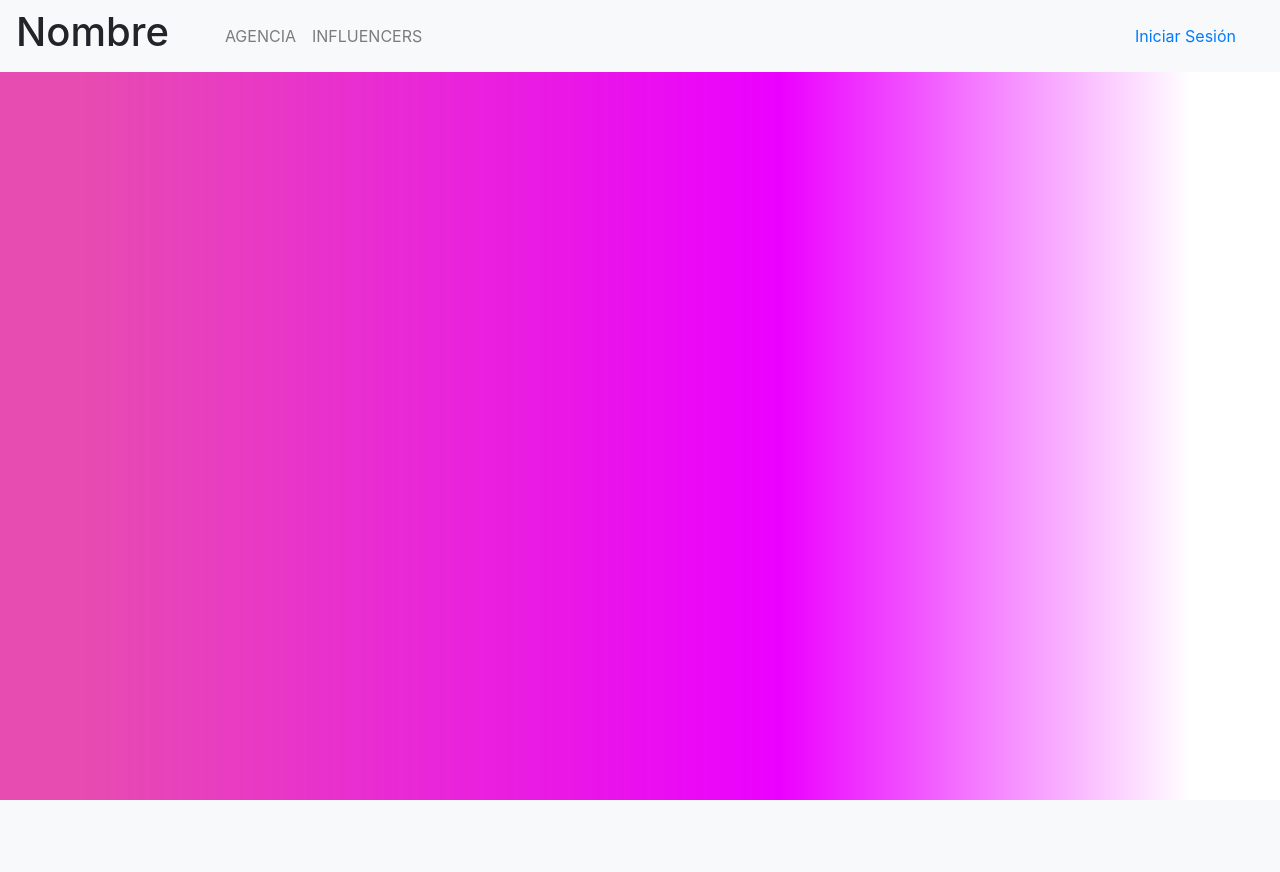
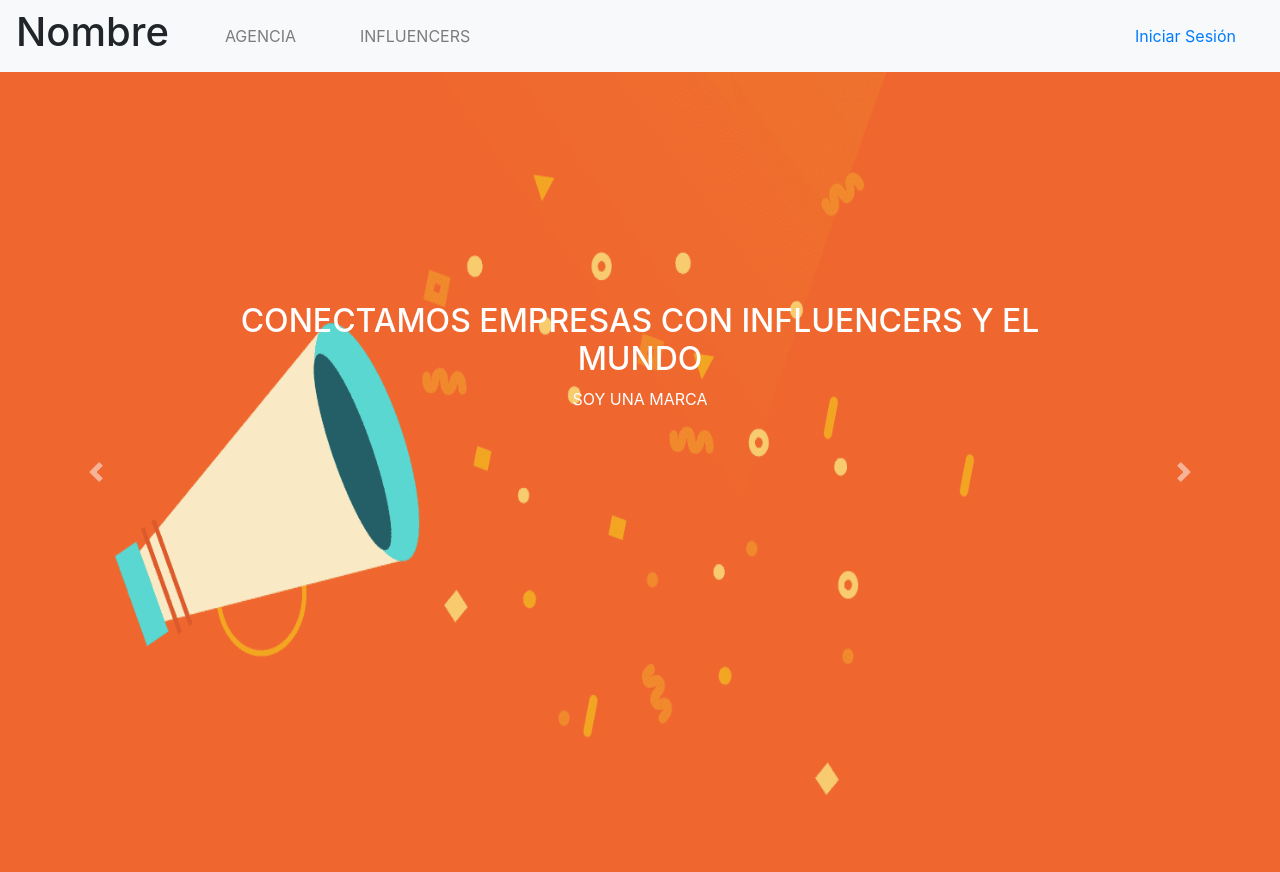
Before and after one commit to haroldcamacho/pagina_ing_com, a PHP site: page /views/influencers.html in a window 1280 px wide. Before the commit the page ends 800 px from the top, so only its background shows below. Run offline with PHP 8.4, Linux system fonts and the light colour scheme; some libraries are stand-ins or nearby versions.

Commit message:
add carousel

```diff
--- a/scripts/main.js
+++ b/scripts/main.js
@@ -1,25 +1,26 @@
-document.addEventListener('DOMContentLoaded', () => {
+$(document).ready(function(){
+  // Activate Carousel
+  $("#myCarousel").carousel();
 
-    // Get all "navbar-burger" elements
-    const $navbarBurgers = Array.prototype.slice.call(document.querySelectorAll('.navbar-burger'), 0);
+  // Enable Carousel Indicators
+  $(".item1").click(function(){
+    $("#myCarousel").carousel(0);
+  });
+  $(".item2").click(function(){
+    $("#myCarousel").carousel(1);
+  });
+  $(".item3").click(function(){
+    $("#myCarousel").carousel(2);
+  });
+  $(".item4").click(function(){
+    $("#myCarousel").carousel(3);
+  });
 
-    // Check if there are any navbar burgers
-    if ($navbarBurgers.length > 0) {
-
-      // Add a click event on each of them
-      $navbarBurgers.forEach( el => {
-        el.addEventListener('click', () => {
-
-          // Get the target from the "data-target" attribute
-          const target = el.dataset.target;
-          const $target = document.getElementById(target);
-
-          // Toggle the "is-active" class on both the "navbar-burger" and the "navbar-menu"
-          el.classList.toggle('is-active');
-          $target.classList.toggle('is-active');
-
-        });
-      });
-    }
-
+  // Enable Carousel Controls
+  $(".left").click(function(){
+    $("#myCarousel").carousel("prev");
   });
+  $(".right").click(function(){
+    $("#myCarousel").carousel("next");
+  });
+});
--- a/styles/styles.css
+++ b/styles/styles.css
@@ -1,4 +1,9 @@
-html {
-    background: rgb(223,18,150) !important;
-    background: linear-gradient(90deg, rgba(223,18,150,0.7539390756302521) 6%, rgba(235,0,255,1) 61%, rgba(255,255,255,1) 93%) !important;
-}
+img {
+    height: 100vh;
+  }
+
+  .carousel-caption {
+    transform: translateY(-50%);
+    bottom: 0;
+    top: 50%;
+  }
--- a/views/influencers.html
+++ b/views/influencers.html
@@ -32,18 +32,52 @@
     </button>
     <div class="collapse navbar-collapse" id="navbarText">
       <ul class="navbar-nav mr-auto">
-        <li class="nav-item">
+        <li class="nav-item pr-5">
           <a class="nav-link" href="#">AGENCIA <span class="sr-only">(current)</span></a>
         </li>
-        <li class="nav-item">
+        <li class="nav-item pr-5">
           <a class="nav-link" href="#">INFLUENCERS</a>
         </li>
       </ul>
       <span class="navbar-item">
-        <a class="nav-link" href="#">Iniciar Sesión</a>
+        <a class="nav-link" href="./login.html">Iniciar Sesión</a>
       </span>
     </div>
   </nav>
+
+  <div id="carouselExampleControls" class="carousel slide" data-ride="carousel">
+    <div class="carousel-inner">
+      <div class="carousel-item active">
+        <img class="d-block w-100 img-responsive" src="../img/influ-2.png" alt="First slide">
+        <div class="carousel-caption d-none d-md-block">
+          <h2>CONECTAMOS EMPRESAS CON INFLUENCERS Y EL MUNDO</h2>
+          <p>SOY UNA MARCA</p>
+        </div>
+      </div>
+      <div class="carousel-item">
+        <img class="d-block w-100 img-responsive" src="../img/influ-3.jpeg" alt="Second slide">
+        <div class="carousel-caption d-none d-md-block">
+          <h2>HAZ DE LOS INFLUENCERS LA VOZ DE TU MARCA</h2>
+          <p>SOY UNA MARCA</p>
+        </div>
+      </div>
+      <div class="carousel-item">
+        <img class="d-block w-100 img-responsive" src="../img/influ-4.jpg" alt="Third slide">
+        <div class="carousel-caption d-none d-md-block">
+          <h2>¿QUIERES GENERAR INGRESOS CON TU CONTENIDO?</h2>
+          <p>PRUÉBALO AHORA</p>
+        </div>
+      </div>
+    </div>
+    <a class="carousel-control-prev" href="#carouselExampleControls" role="button" data-slide="prev">
+      <span class="carousel-control-prev-icon" aria-hidden="true"></span>
+      <span class="sr-only">Previous</span>
+    </a>
+    <a class="carousel-control-next" href="#carouselExampleControls" role="button" data-slide="next">
+      <span class="carousel-control-next-icon" aria-hidden="true"></span>
+      <span class="sr-only">Next</span>
+    </a>
+  </div>
 </body>
 
 </html>
```
Also changed, not shown: index.html (+15 -5 lines), package.json (deleted, +0 -14 lines), styles/login.css (added, +87 -0 lines), views/login.html (added, +76 -0 lines), img/influ-2.png (added), img/influ-3.jpeg (added), img/influ-4.jpg (added), package-lock.json (deleted), styles/styles.sass (deleted).
